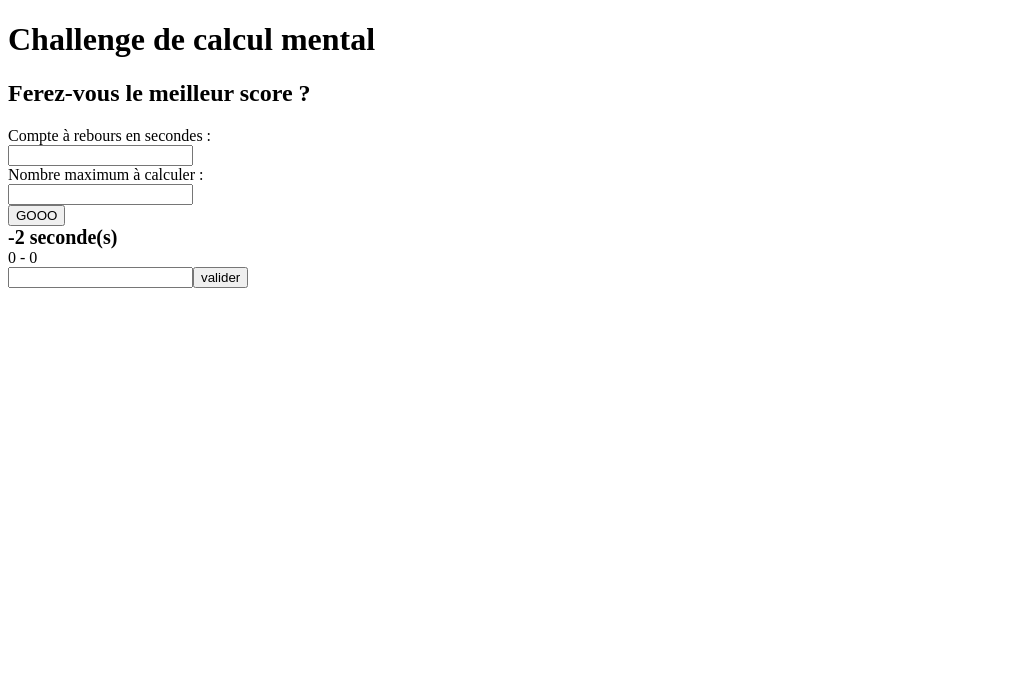
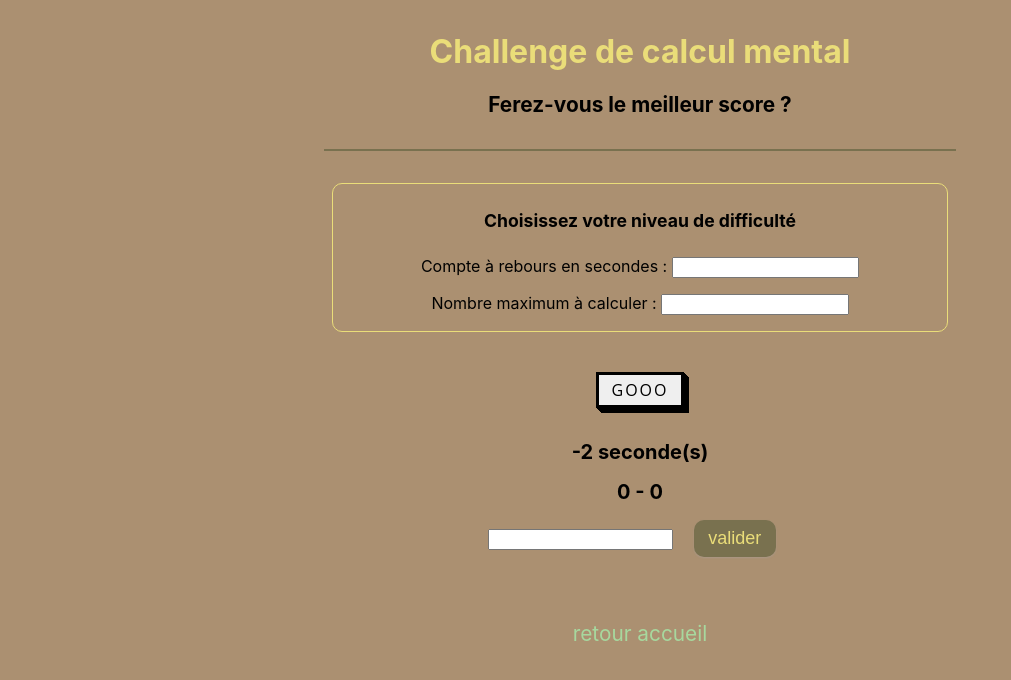
Before and after one commit to julie-lepine/mini-jeux, a plain HTML site: page calcul-mental/calcul.html in a window 1280 px wide. Both pictures are taken after a click on the button "GOOO". Shown: the whole page, without its empty margins (0-1011 px from the left). Drawn offline with Linux system fonts and the light colour scheme.

Commit message:
restling Mental Calcul, Mastermind and Perfect Game

```diff
--- a/calcul-mental/calcul.html
+++ b/calcul-mental/calcul.html
@@ -6,24 +6,31 @@
     <meta http-equiv="X-UA-Compatible" content="IE=edge">
     <meta name="viewport" content="width=device-width, initial-scale=1.0">
     <link rel="stylesheet" href="./calcul.css">
+    <link rel="stylesheet" href="../styles.css">
     <title>Challenge calcul mental</title>
 </head>
 
 <body>
+    <header>
         <h1>Challenge de calcul mental</h1>
         <h2>Ferez-vous le meilleur score ?</h2>
-
-    <div>
-        <label for="nbSecondsGame">Compte à rebours en secondes :</label> <br>
+    </header>
+    <main>
+        <div class="initilisation">
+            <h3>Choisissez votre niveau de difficulté</h3>
+            <div class="time">
+                <label for="nbSecondsGame">Compte à rebours en secondes :</label>
                 <input type="number" id="nbSecondsGame">
             </div>
-    <div>
-        <label for="maxNumberCalc">Nombre maximum à calculer :</label> <br>
+            <div class="number">
+                <label for="maxNumberCalc">Nombre maximum à calculer :</label>
                 <input type="number" id="maxNumberCalc">
             </div>
+        </div>
 
-    <button id="go" onclick="launchGame()">GOOO</button>
+        <button id="go" onclick="launchGame()">gooo</button>
 
+        <div class="gameActions">
             <!-- Afficher ici le minuteur -->
             <div class="showPlayingDiv" id="minuteur"></div>
 
@@ -31,13 +38,22 @@
             <div class="showPlayingDiv" id="calcul"></div>
 
             <div id="propalDiv" class="showPlayingDiv">
-        <input type="number" id="propal"></input><button id="validPropal">valider</button>
+                <input type="number" id="propal"></input>
+                <button id="validPropal">valider</button>
+            </div>
         </div>
 
+        <div class="communicationZone">
             <!-- Zone de communication avec le joueur -->
             <div id="messenger"></div>
 
             <div id="scoreZone"></div>
+        </div>
+    </main>
+
+    <footer>
+        <div class="returnHome"><a href="../index.html">retour accueil</a></div>
+    </footer>
 
     <script src="./calcul.js"></script>
 </body>
--- /dev/null
+++ b/calcul-mental/calcul.scss
@@ -0,0 +1,159 @@
+.goodAnswer {
+    color: green;
+}
+
+.badAnswer {
+    color: red;
+}
+
+body {
+    background-color: #ab9071;
+    font-family: "Basier circle", -apple-system, system-ui, "Segoe UI", Roboto, "Helvetica Neue", Arial, "Noto Sans", sans-serif, "Apple Color Emoji", "Segoe UI Emoji", "Segoe UI Symbol", "Noto Color Emoji";
+}
+
+header {
+    margin: 2rem auto;
+    width: 50%;
+    text-align: center;
+
+    @media screen and (max-width: 768px) {
+        width: 100%;
+    }
+
+    h1 {
+        color: #EADD79;
+    }
+
+    h2 {
+        border-bottom: 2px solid #79714f;
+        margin-bottom: 2rem;
+        padding-bottom: 2rem;
+        font-size: 1.3rem;
+    }
+}
+
+main {
+    width: 50%;
+    margin: 2rem auto;
+    text-align: center;
+
+    @media screen and (max-width: 768px) {
+        width: 100%;
+    }
+
+    .initilisation {
+        border: 1px solid #EADD79;
+        border-radius: 10px;
+        padding: 0.5rem;
+        margin: 0.5rem;
+
+        h3 {
+            font-size: 1.1rem;
+        }
+
+        .time,
+        .number {
+            input {
+                width: 30%;
+                margin: 0.5rem 0;
+
+                @media screen and (max-width: 768px) {
+                    width: 80%;
+                }
+            }
+        }
+
+    }
+
+    #go {
+        font-family: "Open Sans", sans-serif;
+        font-size: 16px;
+        letter-spacing: 2px;
+        text-decoration: none;
+        text-transform: uppercase;
+        color: #000;
+        cursor: pointer;
+        border: 3px solid;
+        padding: 0.25em 0.5em;
+        box-shadow: 1px 1px 0px 0px, 2px 2px 0px 0px, 3px 3px 0px 0px, 4px 4px 0px 0px, 5px 5px 0px 0px;
+        position: relative;
+        user-select: none;
+        -webkit-user-select: none;
+        touch-action: manipulation;
+        margin: 2rem 0;
+    }
+
+    #go:active {
+        box-shadow: 0px 0px 0px 0px;
+        top: 5px;
+        left: 5px;
+    }
+
+    @media (min-width: 768px) {
+        #go {
+            padding: 0.25em 0.75em;
+        }
+    }
+
+    .gameActions {
+
+        #minuteur,
+        #calcul {
+            font-size: 20px;
+            font-weight: bold;
+            margin-bottom: 1rem;
+        }
+
+        .showPlayingDiv {
+            display: none;
+        }
+
+        #validPropal {
+            background-color: #79714F;
+            border: 0 solid #e2e8f0;
+            border-radius: 10px;
+            box-sizing: border-box;
+            color: #eadd79;
+            cursor: pointer;
+            display: inline-block;
+            font-size: 0.8rem;
+            font-weight: 400;
+            padding: 0.5rem 0.9rem!important;
+            margin: 0 1rem;
+            text-align: center;
+            text-decoration: none #0d172a solid;
+            transition: all .1s cubic-bezier(.4, 0, .2, 1);
+            box-shadow: 0px 1px 2px rgba(166, 175, 195, 0.25);
+            user-select: none;
+            -webkit-user-select: none;
+            touch-action: manipulation;
+        }
+
+        #validPropal:hover {
+            background-color: #b0815e;
+            color: #fff;
+        }
+
+        @media (min-width: 768px) {
+            #validPropal {
+                font-size: 1.125rem;
+                padding: 1rem 2rem;
+            }
+        }
+    }
+
+    .communicationZone {
+        background-color: #947d62;
+        border-radius: 10px;
+        letter-spacing: 2px;
+    }
+}
+
+footer {
+    text-align: center;
+
+    a {
+        font-size: 1.3rem;
+        color: #a7d89e;
+    }
+}
--- a/mastermind/mastermind.scss
+++ b/mastermind/mastermind.scss
@@ -6,12 +6,11 @@ body {
         margin: 2rem auto;
         width: 50%;
         text-align: center;
-    }
-
-    h1 {
-        margin-bottom: 4rem;
-        padding-bottom: 1rem;
-        border-bottom: 2px solid #a7d89e;
+        h1 {
+            margin-bottom: 4rem;
+            padding-bottom: 1rem;
+            border-bottom: 2px solid #a7d89e;
+        }
     }
 
     .button-52 {
--- a/perfect-game/perfect-game.scss
+++ b/perfect-game/perfect-game.scss
@@ -70,17 +70,16 @@ body {
   text-align: center;
   font-family: 'Neuropol x', sans-serif;
 
+  header {
+    margin: 2rem auto;
+    width: 50%;
+    text-align: center;
+  }
+
   h1 {
     border-bottom: 2px solid purple;
     margin-bottom: 4rem;
-    padding-bottom: 2rem;
-  }
-}
-
-@media screen and (min-width: 576px) {
-  body {
-    width: 60%;
-    margin: 0 auto;
+    padding-bottom: 1rem;
   }
 }
 
```
Also changed, not shown: perfect-game/perfect-game.html (+3 -1 lines), calcul-mental/calcul.css, mastermind/mastermind.css, perfect-game/de-cote.txt (deleted), perfect-game/perfect-game.css, 4 other files. Lines whose indentation alone changed are shown as unchanged.
